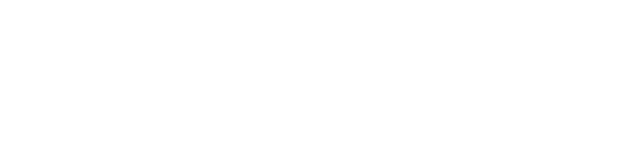
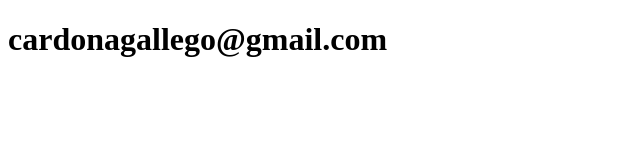
Before and after one commit to yorman94-beeb/git-hub, a plain HTML site: page index.html in a window 1280 px wide. Shown: the whole page, without its empty margins (0-640 px from the left). Drawn offline with Linux system fonts and the light colour scheme.

Commit message:
actualiza index

```diff
--- a/index.html
+++ b/index.html
@@ -6,6 +6,6 @@
     <title>sistema de registro de juegos</title>
 </head>
 <body>
-
+    <h1>cardonagallego@gmail.com</h1>
 </body>
 </html>
```
